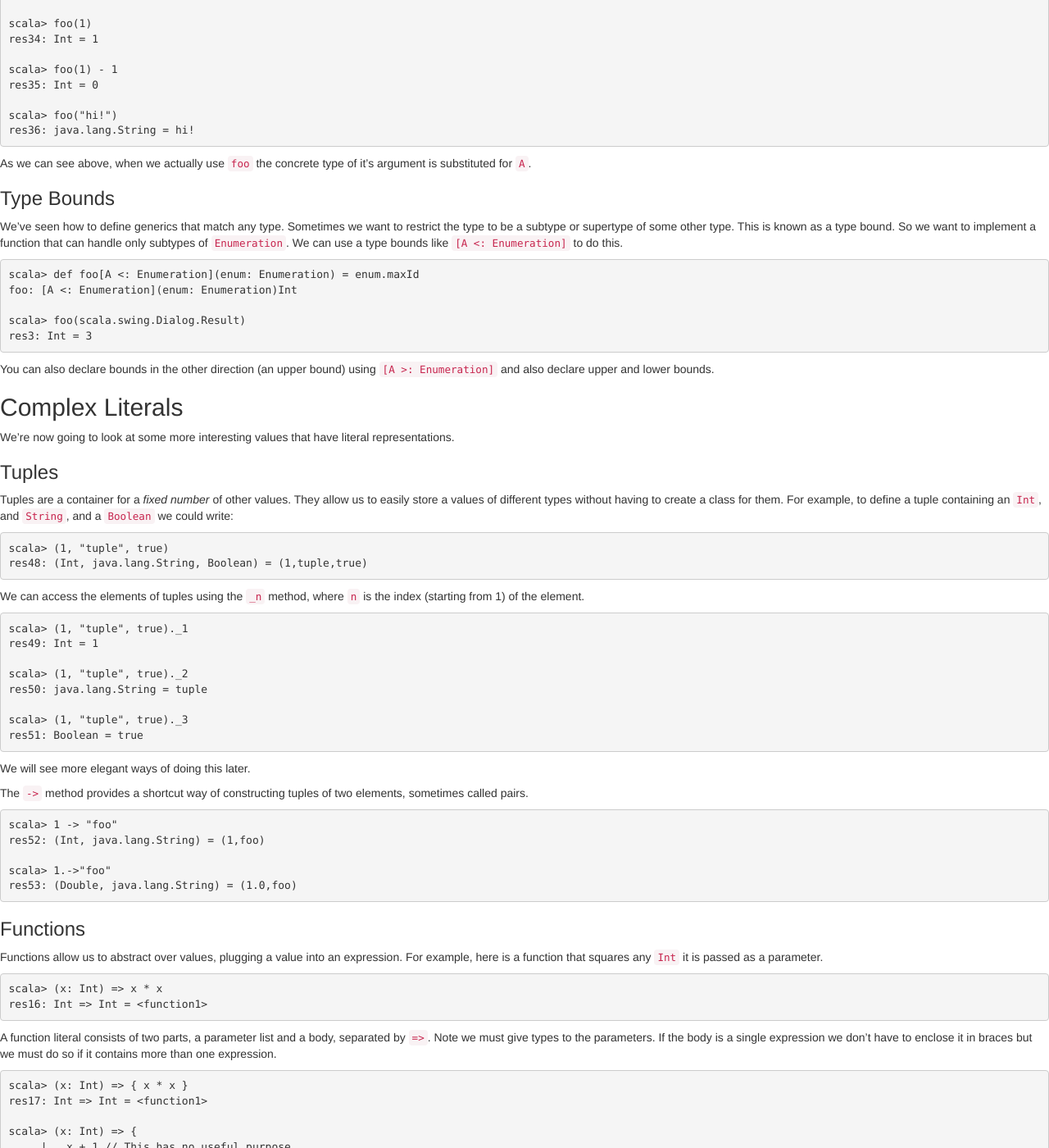
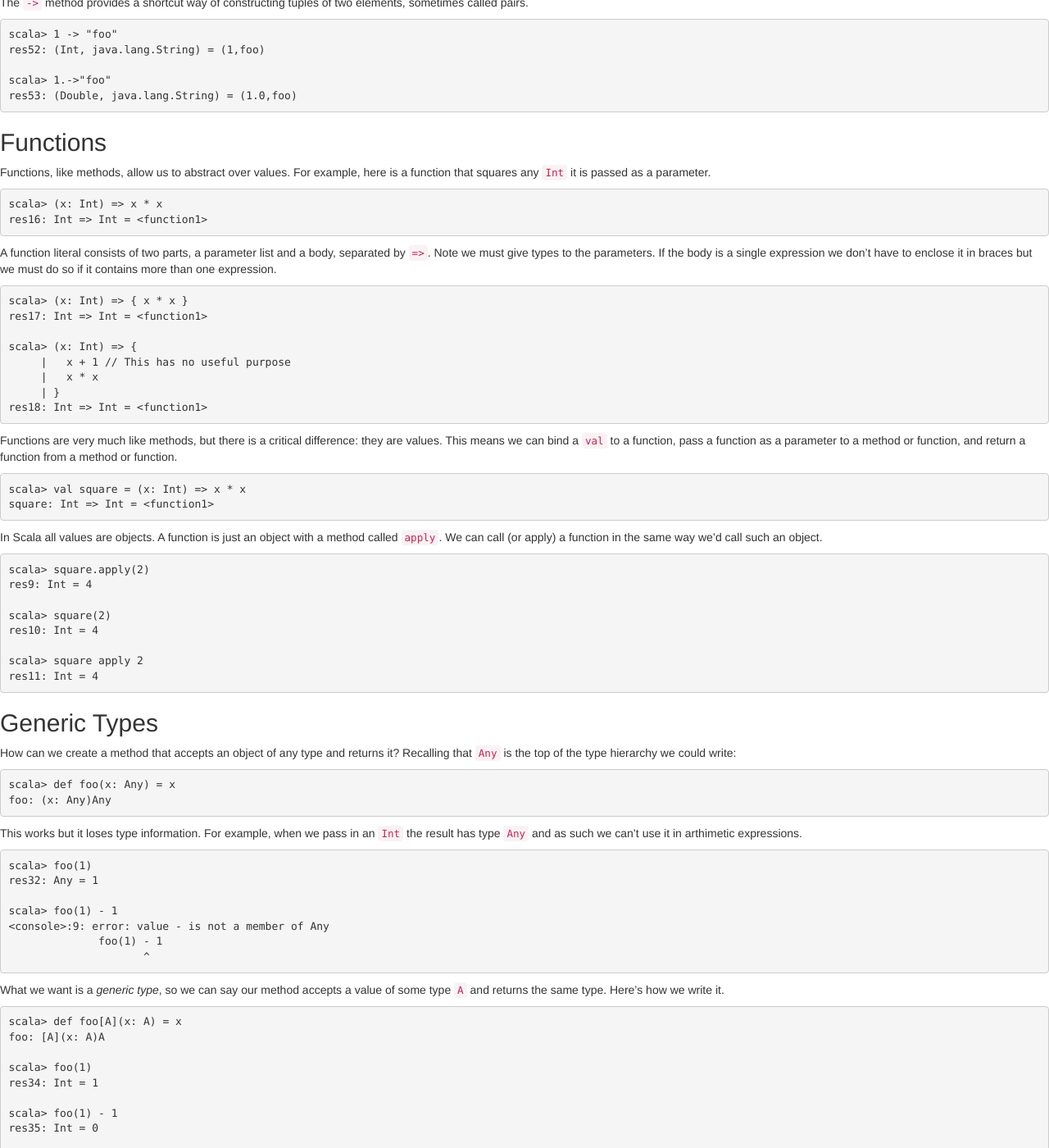
Before and after one commit to underscoreio/essential-scala, a Jekyll site: the page built from scala-basics/more-expressions.md, in a window 1280 px wide and 1400 px high, scrolled down 737 px. Shown: the whole window at 82% size. Built offline with Jekyll 4.4.1, drawn with Linux system fonts in a browser that asks for light colours; nearby versions of some CDN libraries; library files that are not in the unit come from our copies; some of the changed text lies outside the part shown.

Commit message:
Finish basics

```diff
--- a/scala-basics/more-expressions.md
+++ b/scala-basics/more-expressions.md
@@ -2,9 +2,86 @@
 layout: page
 ---
 
-# More Expressions
+# More Complex Programs
 
-We're now going to look at more complicated expressions, in particular conditionals, tuples, and functions. We will then look at generic types, which are motivated by tuples and functions.
+We're now going to look at two more data types that have literal representations: tuples and functions. We will then briefly cover generic types.
+
+## Tuples
+
+Tuples are a container for a *fixed number* of other values. They allow us to easily store values of different types without having to create a class for them. For example, to define a tuple containing an `Int`, and `String`, and a `Boolean` we could write:
+
+{% highlight scala %}
+scala> (1, "tuple", true)
+res48: (Int, java.lang.String, Boolean) = (1,tuple,true)
+{% endhighlight %}
+
+We can access the elements of tuples using the `_n` method, where `n` is the index (starting from 1) of the element.
+
+{% highlight scala %}
+scala> (1, "tuple", true)._1
+res49: Int = 1
+
+scala> (1, "tuple", true)._2
+res50: java.lang.String = tuple
+
+scala> (1, "tuple", true)._3
+res51: Boolean = true
+{% endhighlight %}
+
+We will see more elegant ways of doing this later.
+
+The `->` method provides a shortcut way of constructing tuples of two elements, sometimes called pairs.
+
+{% highlight scala %}
+scala> 1 -> "foo"
+res52: (Int, java.lang.String) = (1,foo)
+
+scala> 1.->"foo"
+res53: (Double, java.lang.String) = (1.0,foo)
+{% endhighlight %}
+
+## Functions
+
+Functions, like methods, allow us to abstract over values. For example, here is a function that squares any `Int` it is passed as a parameter.
+
+{% highlight scala %}
+scala> (x: Int) => x * x
+res16: Int => Int = <function1>
+{% endhighlight %}
+
+A function literal consists of two parts, a parameter list and a body, separated by `=>`. Note we must give types to the parameters. If the body is a single expression we don't have to enclose it in braces but we must do so if it contains more than one expression.
+
+{% highlight scala %}
+scala> (x: Int) => { x * x }
+res17: Int => Int = <function1>
+
+scala> (x: Int) => {
+     |   x + 1 // This has no useful purpose
+     |   x * x
+     | }
+res18: Int => Int = <function1>
+{% endhighlight %}
+
+Functions are very much like methods, but there is a critical difference: they are values. This means we can bind a `val` to a function, pass a function as a parameter to a method or function, and return a function from a method or function.
+
+{% highlight scala %}
+scala> val square = (x: Int) => x * x
+square: Int => Int = <function1>
+{% endhighlight %}
+
+In Scala all values are objects. A function is just an object with a method called `apply`. We can call (or apply) a function in the same way we'd call such an object.
+
+{% highlight scala %}
+scala> square.apply(2)
+res9: Int = 4
+
+scala> square(2)
+res10: Int = 4
+
+scala> square apply 2
+res11: Int = 4
+{% endhighlight %}
+
 
 ## Generic Types
 
@@ -58,76 +135,3 @@ res3: Int = 3
 {% endhighlight %}
 
 You can also declare bounds in the other direction (an upper bound) using `[A >: Enumeration]` and also declare upper and lower bounds.
-
-## Complex Literals
-
-We're now going to look at some more interesting values that have literal representations.
-
-### Tuples
-
-Tuples are a container for a *fixed number* of other values. They allow us to easily store a values of different types without having to create a class for them. For example, to define a tuple containing an `Int`, and `String`, and a `Boolean` we could write:
-
-{% highlight scala %}
-scala> (1, "tuple", true)
-res48: (Int, java.lang.String, Boolean) = (1,tuple,true)
-{% endhighlight %}
-
-We can access the elements of tuples using the `_n` method, where `n` is the index (starting from 1) of the element.
-
-{% highlight scala %}
-scala> (1, "tuple", true)._1
-res49: Int = 1
-
-scala> (1, "tuple", true)._2
-res50: java.lang.String = tuple
-
-scala> (1, "tuple", true)._3
-res51: Boolean = true
-{% endhighlight %}
-
-We will see more elegant ways of doing this later.
-
-The `->` method provides a shortcut way of constructing tuples of two elements, sometimes called pairs.
-
-{% highlight scala %}
-scala> 1 -> "foo"
-res52: (Int, java.lang.String) = (1,foo)
-
-scala> 1.->"foo"
-res53: (Double, java.lang.String) = (1.0,foo)
-{% endhighlight %}
-
-### Functions
-
-Functions allow us to abstract over values, plugging a value into an expression. For example, here is a function that squares any `Int` it is passed as a parameter.
-
-{% highlight scala %}
-scala> (x: Int) => x * x
-res16: Int => Int = <function1>
-{% endhighlight %}
-
-A function literal consists of two parts, a parameter list and a body, separated by `=>`. Note we must give types to the parameters. If the body is a single expression we don't have to enclose it in braces but we must do so if it contains more than one expression.
-
-{% highlight scala %}
-scala> (x: Int) => { x * x }
-res17: Int => Int = <function1>
-
-scala> (x: Int) => {
-     |   x + 1 // This has no useful purpose
-     |   x * x
-     | }
-res18: Int => Int = <function1>
-{% endhighlight %}
-
-Remember that a function is just an object with a method called `apply`. We can call (or apply) a function in the same way we'd call such an object.
-
-{% highlight scala %}
-scala> ((x: Int) => { x * x }).apply(2)
-res20: Int = 4
-
-scala> ((x: Int) => { x * x })(2)
-res21: Int = 4
-
-scala> ((x: Int) => { x * x }) apply 2
-res22: Int = 4
-{% endhighlight %}
```
Also changed, not shown: scala-basics/index.md (+1 -1 lines).
